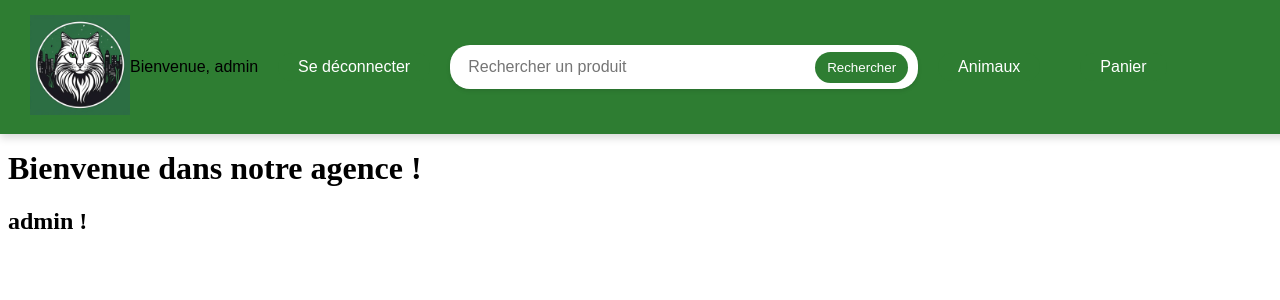
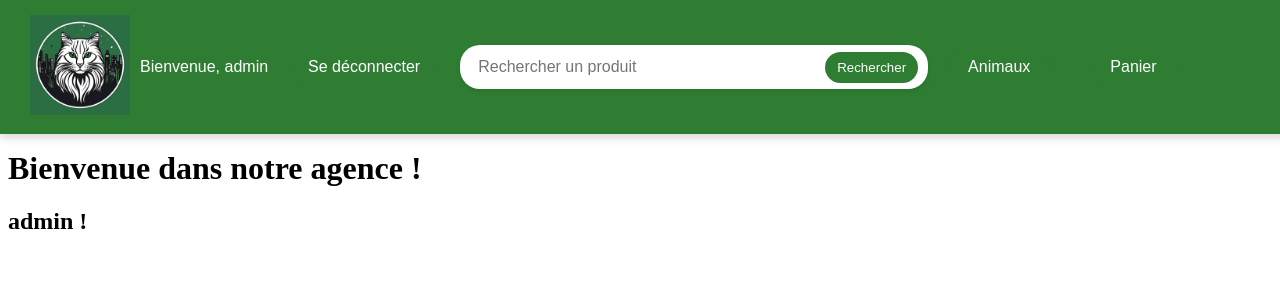
Before and after one commit to luccsz95/e-commerce-projet, a PHP site: page /BTS-project/index.php in a window 1280 px wide. Shown: the top 300 px of the page. Run offline with PHP 8.4, Linux system fonts and the light colour scheme; a user stored in the database is signed in.

Commit message:
changement légé au niveau de la navbar

```diff
--- a/inscription.js
+++ b/inscription.js
@@ -86,7 +86,7 @@ validate_form.addEventListener('submit', function(event) {
     const captchaClient = captcha.value.trim();
     const captchaSession= "<?= $_SESSION['captcha'] ?>";
 
-    if (captchaClient !== captchaSession) {
+    if (captchaClient.value !== captchaSession.value) {
         captcha_error.textContent = "Captcha invalide";
         isValid = false;
     }
--- a/navbar.php
+++ b/navbar.php
@@ -22,7 +22,7 @@ if (session_status() === PHP_SESSION_NONE) {
     <?php if (!isset($_SESSION['firstname'])): ?>
         <a href="connexion.php" class="btn">Se connecter</a>
     <?php else: ?>
-        <span>Bienvenue, <?php echo htmlspecialchars($_SESSION['firstname']); ?></span>
+        <span style="color: white; margin-left: 10px;">Bienvenue, <?php echo htmlspecialchars($_SESSION['firstname']); ?></span>
         <form action="logout.php" method="POST" style="display:inline;">
             <button type="submit" class="btn">Se déconnecter</button>
         </form>
--- a/vue_inscription.php
+++ b/vue_inscription.php
@@ -77,11 +77,11 @@ $_SESSION['captcha'] = $getCaptchaCode;
             </div>
 
             <?php
-            if (isset($_SESSION['errorMessage'])) {
+/*            if (isset($_SESSION['errorMessage'])) {
                 echo $_SESSION['errorMessage'];
                 unset($_SESSION['errorMessage']);
             }
-            ?>
+            */?>
             <input type="text" name="captcha" id="captcha" placeholder="Recopier le code">
             <input type="submit" name="button" value="S'inscrire">
             <p>Déjà un compte ? <a href="connexion.php">Connectez-vous ici</a></p>
```
